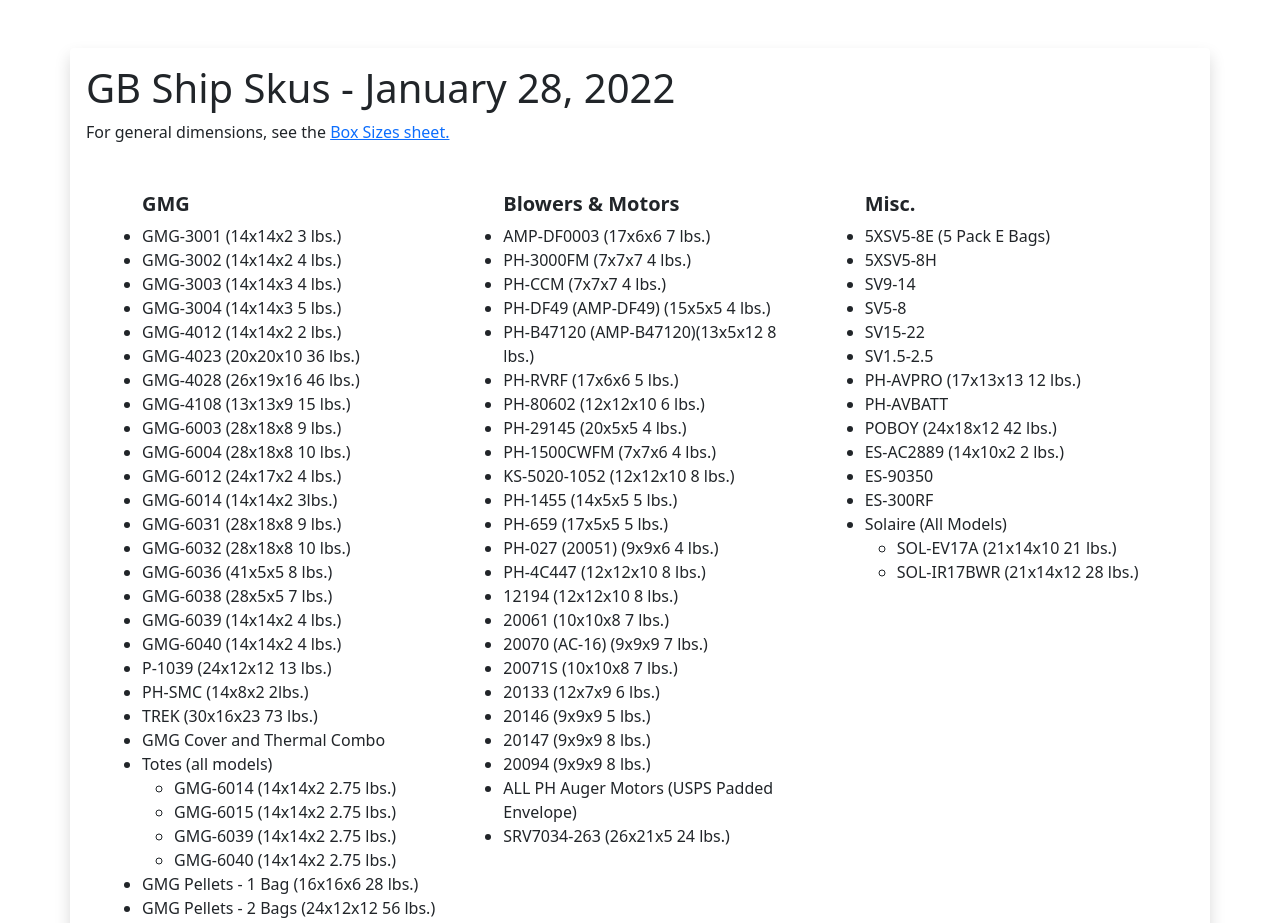
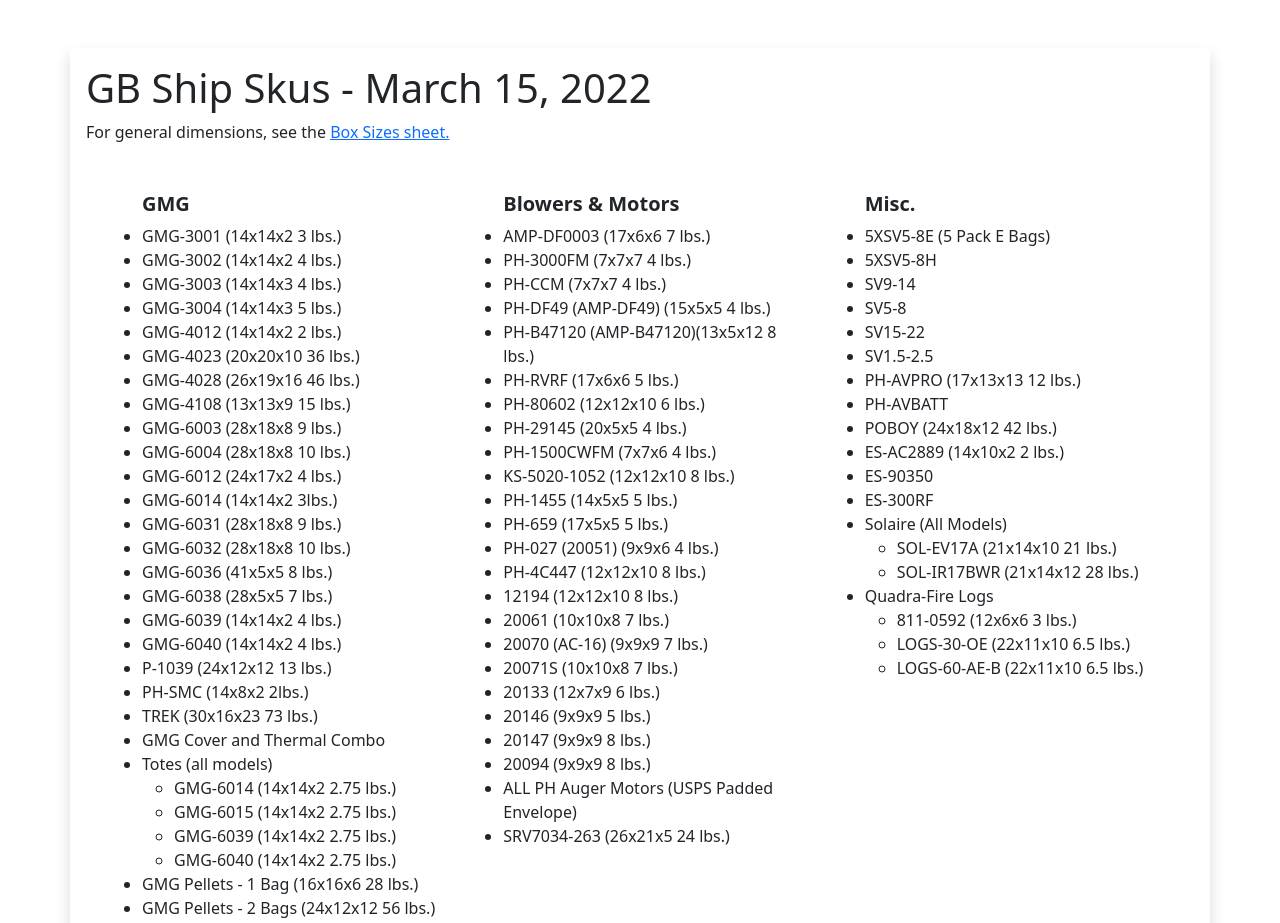
Before and after one commit to bschultz1990/Bookmarks, a plain HTML site: page GB_Skus/gbskus.html in a window 1280 px wide. Shown: the top 923 px of the page. Drawn offline with nearby package versions, Linux system fonts and the light colour scheme.

Commit message:
updated box sizes

```diff
--- a/GB_Skus/gbskus.html
+++ b/GB_Skus/gbskus.html
@@ -9,7 +9,7 @@
 </head>
 <body>
 	<div class="container pb-5 shadow p-3 mt-5 mb-5 bg-body rounded">
-		<h1>GB Ship Skus - January 28, 2022</h1>
+		<h1>GB Ship Skus - March 15, 2022</h1>
 		<p class="mb-5">For general dimensions, see the <a href="file:///S:/ben/bookmarks/Boxsizes/Boxsizes.html">Box Sizes sheet.</a></p>
 		<div class="container d-flex">
 			<div class="container listcontainer">
@@ -101,6 +101,13 @@
 							<li>SOL-IR17BWR (21x14x12 28 lbs.)</li>
 						</ul>
 					</li>
+					<li>Quadra-Fire Logs
+						<ul>
+							<li>811-0592 (12x6x6 3 lbs.)</li>
+							<li>LOGS-30-OE (22x11x10 6.5 lbs.)</li>
+							<li>LOGS-60-AE-B (22x11x10 6.5 lbs.)</li>
+						</ul>
+					</li>
 				</ul>
 			</div> <!-- listcontainer -->
 		</div>
```
Also changed, not shown: Boxsizes/Boxsizes.html (+1 -1 lines).
